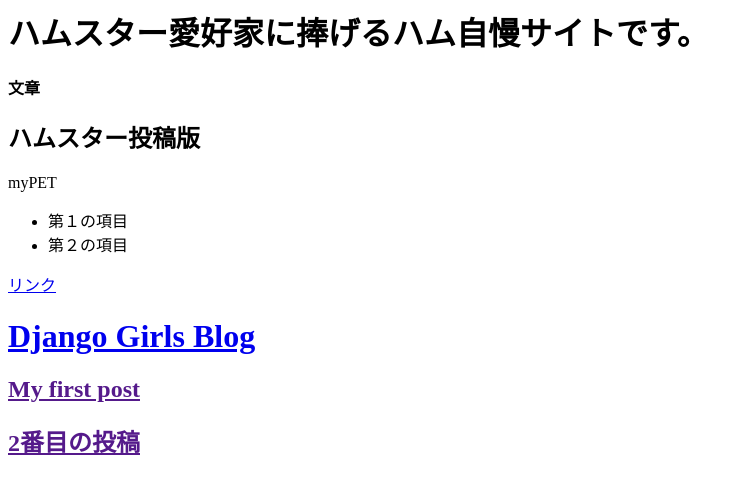
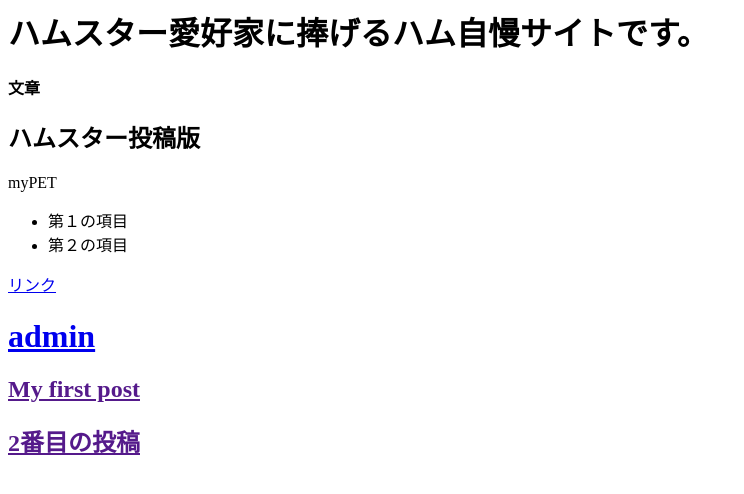
Before and after one commit to toro4423/my-first-blog, a Django app: page / in a window 1280 px wide. Shown: the top 494 px of the page, without its empty margins (0-744 px from the left). Run offline with Django 3.2, Linux system fonts and the light colour scheme; data that the repository does not hold is empty.

Commit message:
admintuika.

```diff
--- a/blog/templates/blog/post_list.html
+++ b/blog/templates/blog/post_list.html
@@ -9,8 +9,8 @@
     <p>myPET<p>
 </body>
 <ul><li>第１の項目</li><li>第２の項目</li></ul>
-<a href="https://djangogirls.org">リンク</a>
-<h1><a href="/">Django Girls Blog</a></h1>
+<a href="http://omame123.pythonanywhere.com/admin">リンク</a>
+<h1><a href="/">admin</a></h1>
 <h2><a href="">My first post</a></h2>
 <h2><a href="">2番目の投稿</a></h2>
 {% for post in posts %}
```
